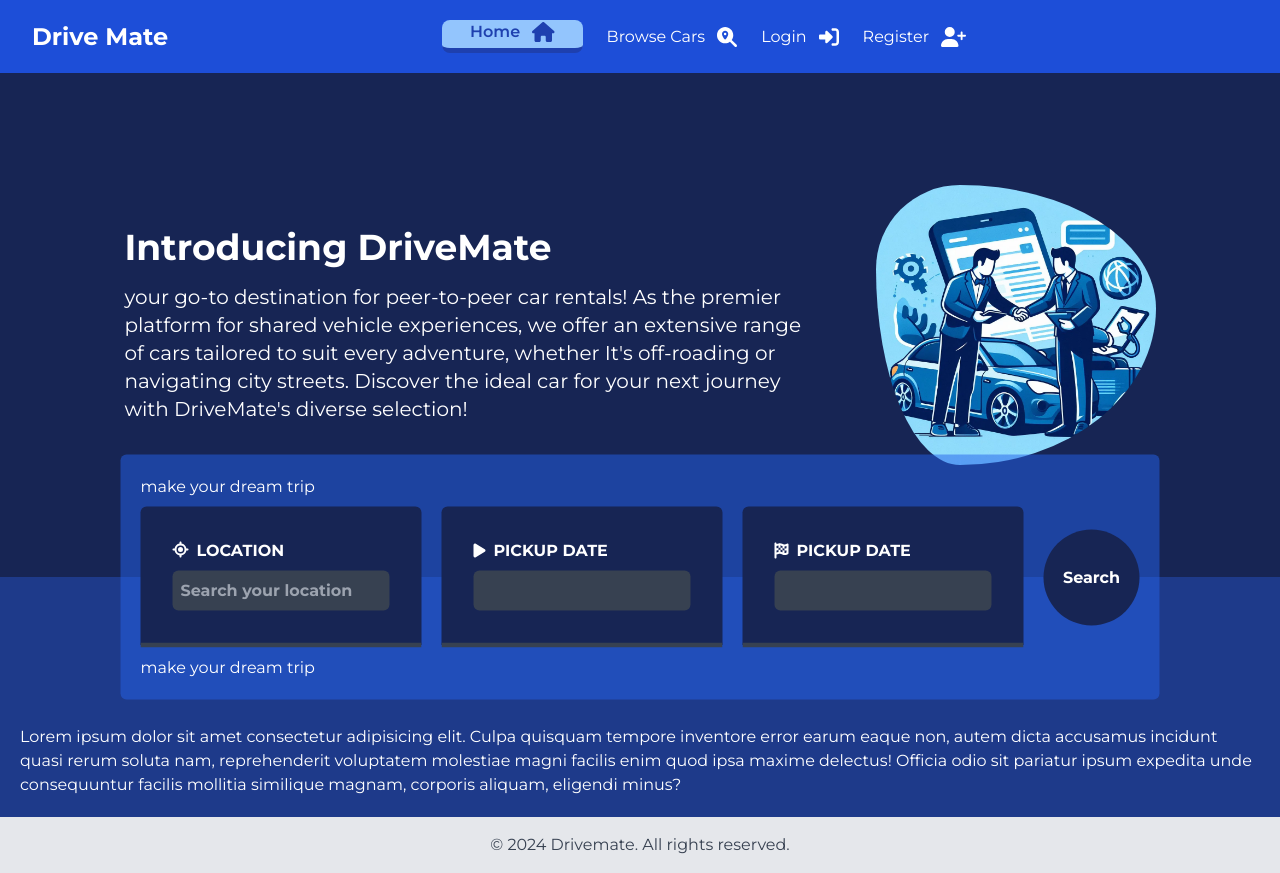
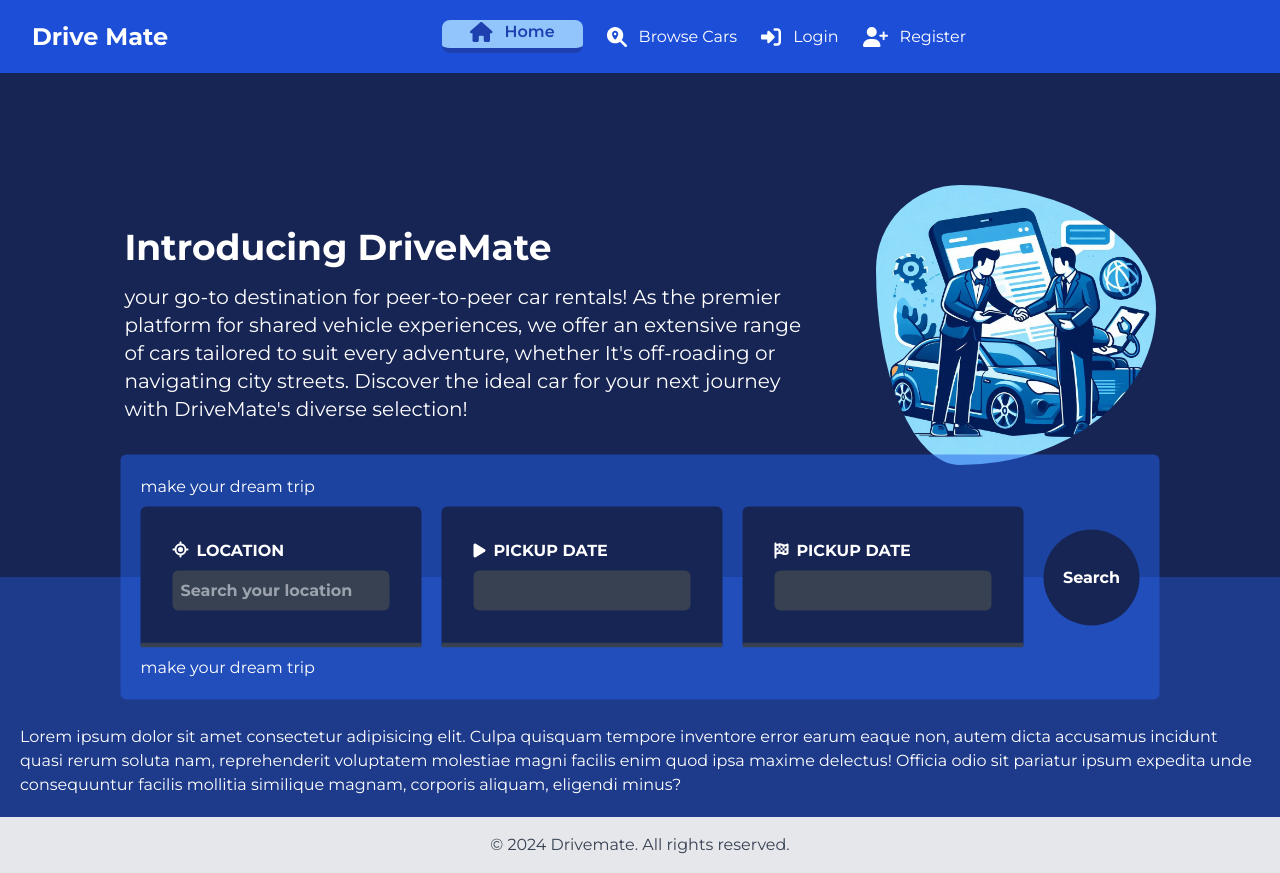
Before and after one commit to borislavDci/DriveMate, a React (Vite) app in the folder client/: page / in a window 1280 px wide. Built offline with nearby package versions, Linux system fonts and the light colour scheme.

Commit message:
Update NavItem className to include md:flex-row

```diff
--- a/client/src/components/Navbar/NavItem.jsx
+++ b/client/src/components/Navbar/NavItem.jsx
@@ -7,7 +7,7 @@ function NavItem({ title, icon, pathname }) {
     <li className="px-2">
       <NavLink
         to={pathname}
-        className="hover:underline flex gap-3 items-center justify-center flex-row-reverse "
+        className="hover:underline flex gap-3 items-center justify-center flex-row-reverse md:flex-row "
       >
         {" "}
         <FontAwesomeIcon className="text-xl" icon={icon} /> <span>{title}</span>
```
